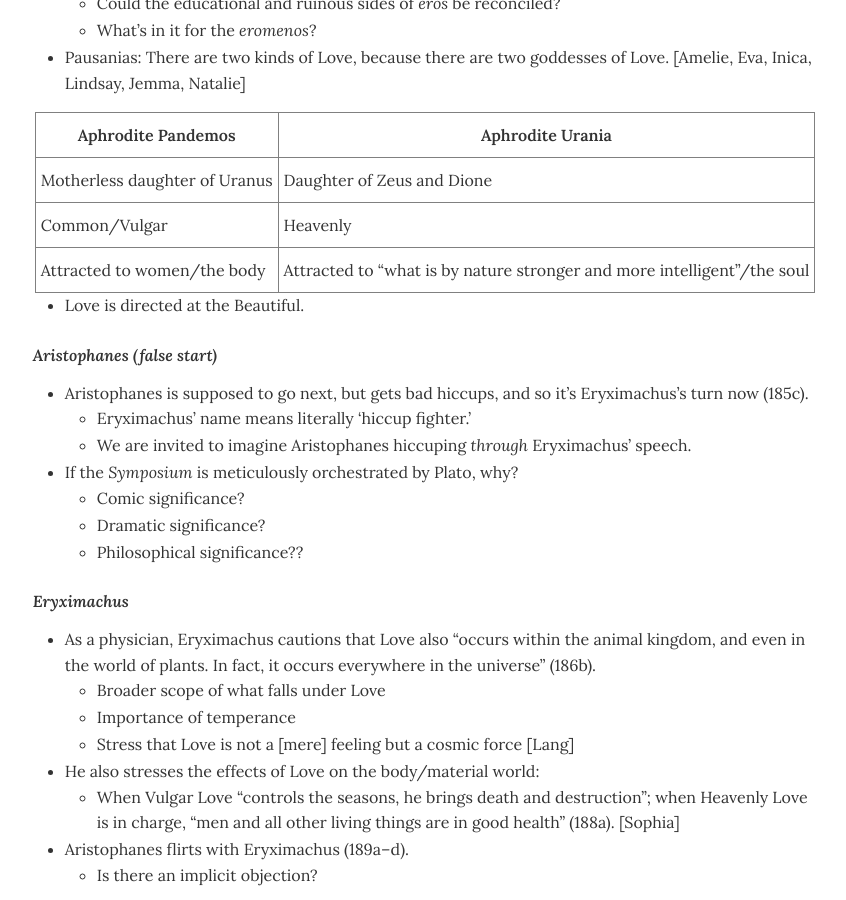
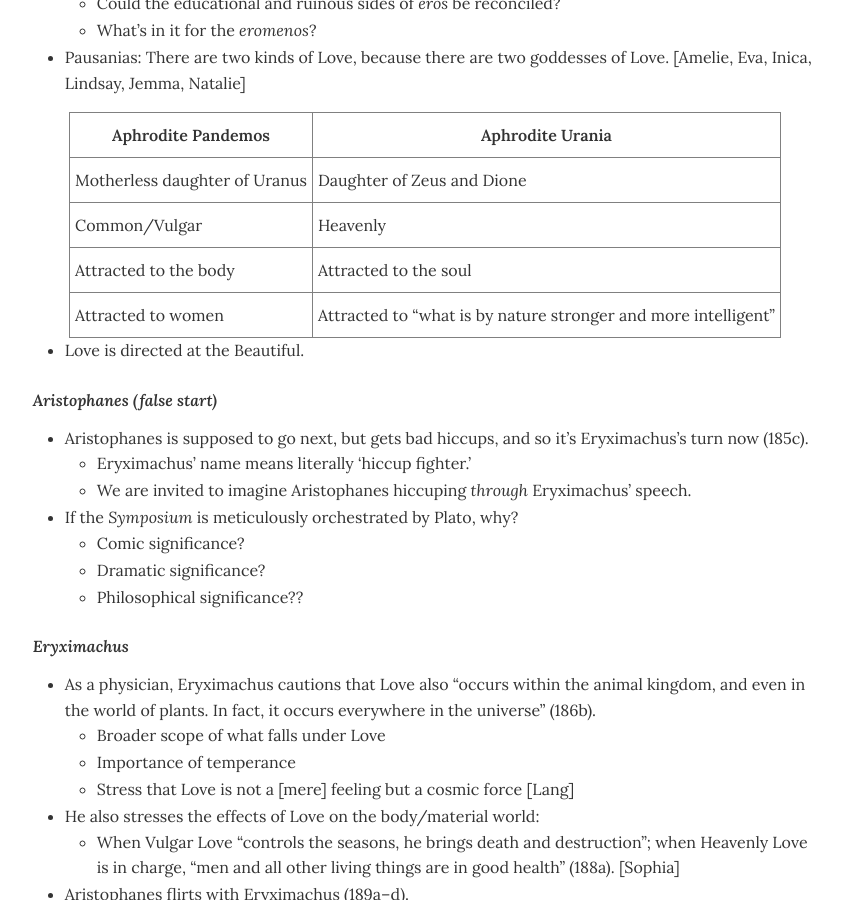
Before and after one commit to dingherself/love-gender-sex, a Jekyll site: the page built from handouts/_posts/2026-01-26-plato-symposium-i.md, in a window 1280 px wide and 900 px high, scrolled down 3608 px. Shown: the whole window, without its empty margins (215-1061 px from the left). Built offline with Jekyll 4.4.1, drawn with Linux system fonts in a browser that asks for light colours.

Commit message:
formatting

```diff
--- a/handouts/_posts/2026-01-26-plato-symposium-i.md
+++ b/handouts/_posts/2026-01-26-plato-symposium-i.md
@@ -126,8 +126,12 @@ What Plato tells us:
     <td class="tg-0pky">Heavenly</td>
   </tr>
   <tr>
-    <td class="tg-0pky">Attracted to women/the body</td>
-    <td class="tg-0pky">Attracted to “what is by nature stronger and more intelligent”/the soul</td>
+    <td class="tg-0pky">Attracted to the body</td>
+    <td class="tg-0pky">Attracted to the soul</td>
+  </tr>
+  <tr>
+    <td class="tg-0pky">Attracted to women</td>
+    <td class="tg-0pky">Attracted to “what is by nature stronger and more intelligent”</td>
   </tr>
 </tbody></table>
 </center>
```
